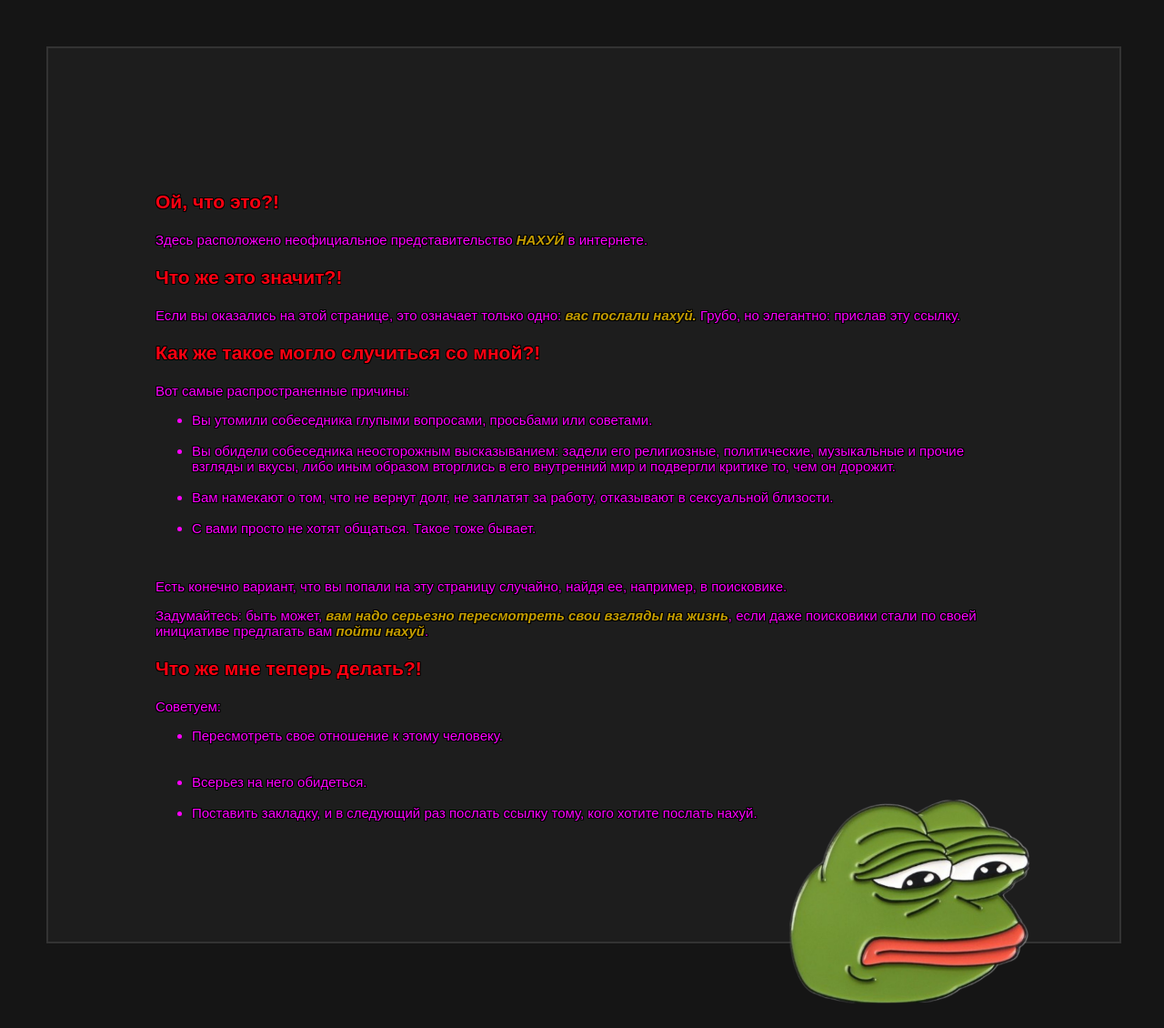
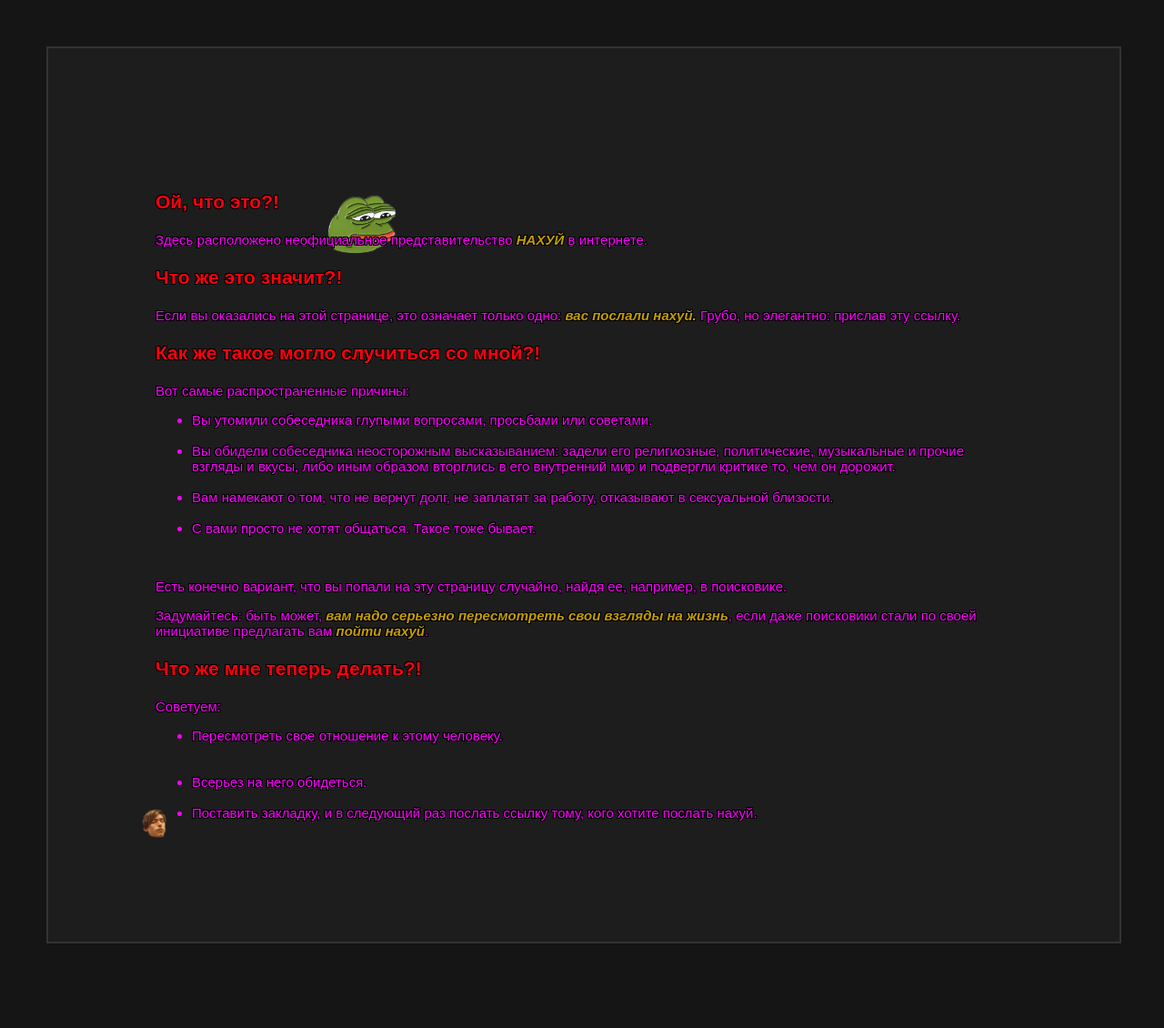
Before and after one commit to Neyrobyte/Neyrobyte.github.io, a plain HTML site: page index.html in a window 1280 px wide. Shown: the top 1130 px of the page at 91% size. After the commit the page ends 1037 px from the top, so only its background shows below. Drawn offline with Linux system fonts and the light colour scheme.

Commit message:
Update index.html

```diff
--- a/index.html
+++ b/index.html
@@ -57,7 +57,7 @@
 <body>
     <div class="container">
         <div>
-            <img src="res/pepe.png" alt="" width="30%" style="margin-left: 73%; margin-top: -8%; margin-bottom: -100%;"/>
+            <img src="res/pepe.png" alt="" width="80" style="margin-left: 187px; margin-top: -10px; margin-bottom: -100px;"/>
         </div>
         <div class="header">
             <h3>Ой, что это?!</h3>
@@ -101,7 +101,7 @@
             <ul>
                 <li>Пересмотреть свое отношение к этому человеку.</li>
                 <div>
-                    <img src="res/dimon_mini.png" alt="" width="13%" style="margin-left: -24%; margin-top: 3%; margin-bottom: -100%;"/>
+                    <img src="res/dimon_mini.png" alt="" width="30" style="margin-left: -56px; margin-top: 5px; margin-bottom: -100px;"/>
                 </div>
                 <br><li>Всерьез на него обидеться.</li>
                 <br><li>Поставить закладку, и в следующий раз послать ссылку тому, кого хотите послать нахуй.</li>
```
